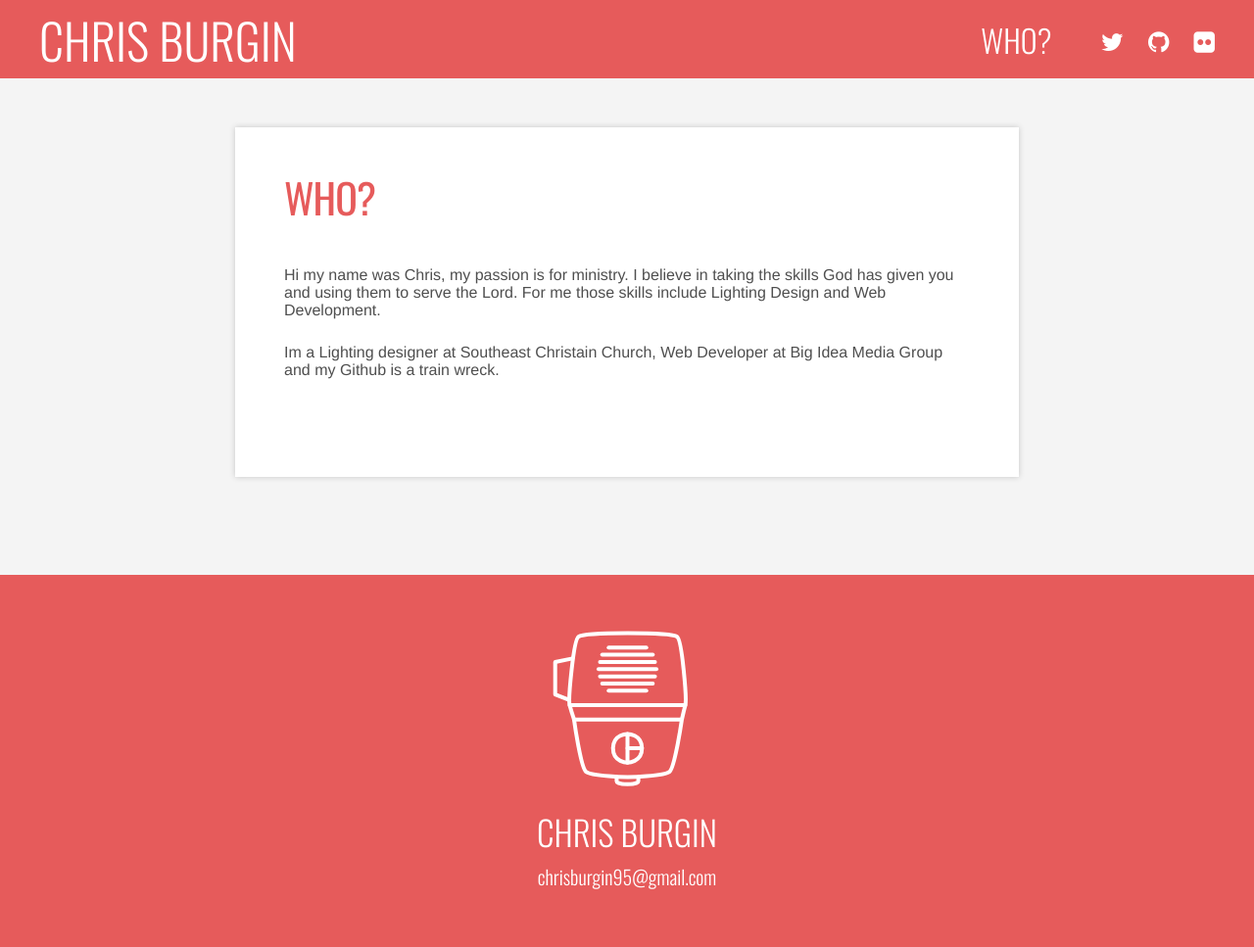
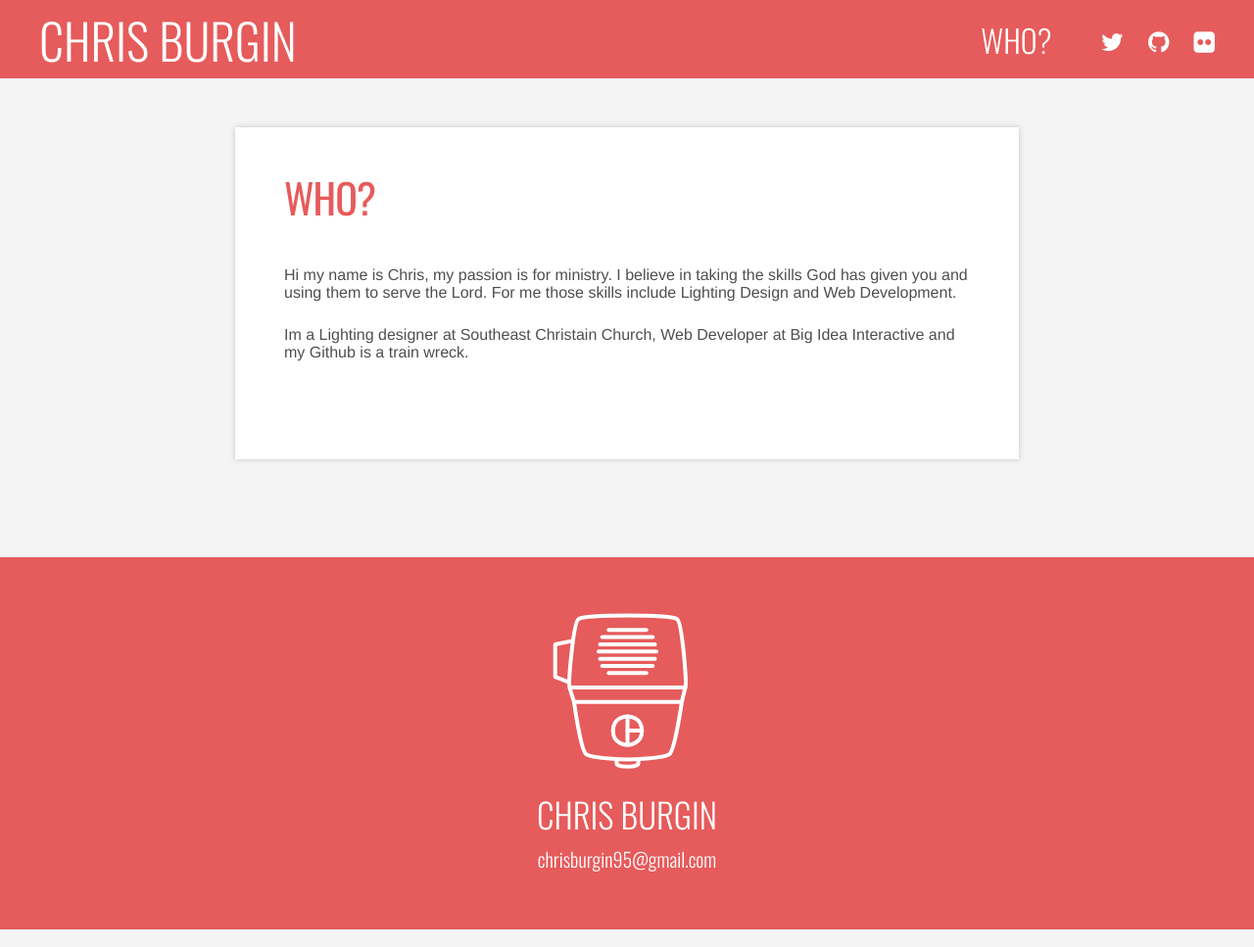
Before and after one commit to chris-burgin/chrisburgin95.github.io, a Jekyll site: the page built from about.md, in a window 1280 px wide. Shown: the whole page at 98% size. Built offline with Jekyll 4.4.1, drawn with Linux system fonts in a browser that asks for light colours; nearby versions of some CDN libraries; some web fonts are replaced.

Commit message:
Spelling

```diff
--- a/_posts/2015-8-19-Sublime-to-Atom.markdown
+++ b/_posts/2015-8-19-Sublime-to-Atom.markdown
@@ -4,7 +4,7 @@ title:  "Switching from Sublime to Atom"
 date:   2015-08-19
 categories: Programming, Atom, Sublime
 ---
-Earlier this month I was talked into making the switch from my beloved sublime to [Atom][atom]. Ive gone through a few code editors over the past few years, including notepad++ (how and why did I do this??), coda (love but bulky), sublime (everything I want and ugly), and now atom (everything I want, more, and beautifull).
+Earlier this month I was talked into making the switch from my beloved sublime to [Atom][atom]. Ive gone through a few code editors over the past few years, including [Notepad++][notepad] (how and why did I do this??), [Coda 2][coda] (love but bulky), [Sublime 2][sublime] (everything I want and ugly), and now atom (everything I want, more, and beautifull).
 
 I think its fairly safe to say that Atom is my new favorite code and editor, and even markdown writer. It has everything I want, A beautiful interface, amazing package library, and great community support.
 
@@ -40,6 +40,9 @@ All in all Atom is a great code editor that provides all the functionality I nee
 
 
 [atom]:      http://jekyllrb.io
+[notepad]: https://notepad-plus-plus.org/
+[coda]: https://www.panic.com/coda/
+[sublime]: http://www.sublimetext.com/
 [electron]: https://github.com/atom/electron
 [chromium]: http://www.chromium.org/
 [atom-light]: https://github.com/atom/one-light-ui
--- a/about.md
+++ b/about.md
@@ -4,6 +4,6 @@ title: who?
 permalink: /about/
 ---
 
-Hi my name was Chris, my passion is for ministry. I believe in taking the skills God has given you and using them to serve the Lord. For me those skills include Lighting Design and Web Development.
+Hi my name is Chris, my passion is for ministry. I believe in taking the skills God has given you and using them to serve the Lord. For me those skills include Lighting Design and Web Development.
 
-Im a Lighting designer at Southeast Christain Church, Web Developer at Big Idea Media Group and my Github is a train wreck.
+Im a Lighting designer at Southeast Christain Church, Web Developer at Big Idea Interactive and my Github is a train wreck.
```
Also changed, not shown: 5 other files.
